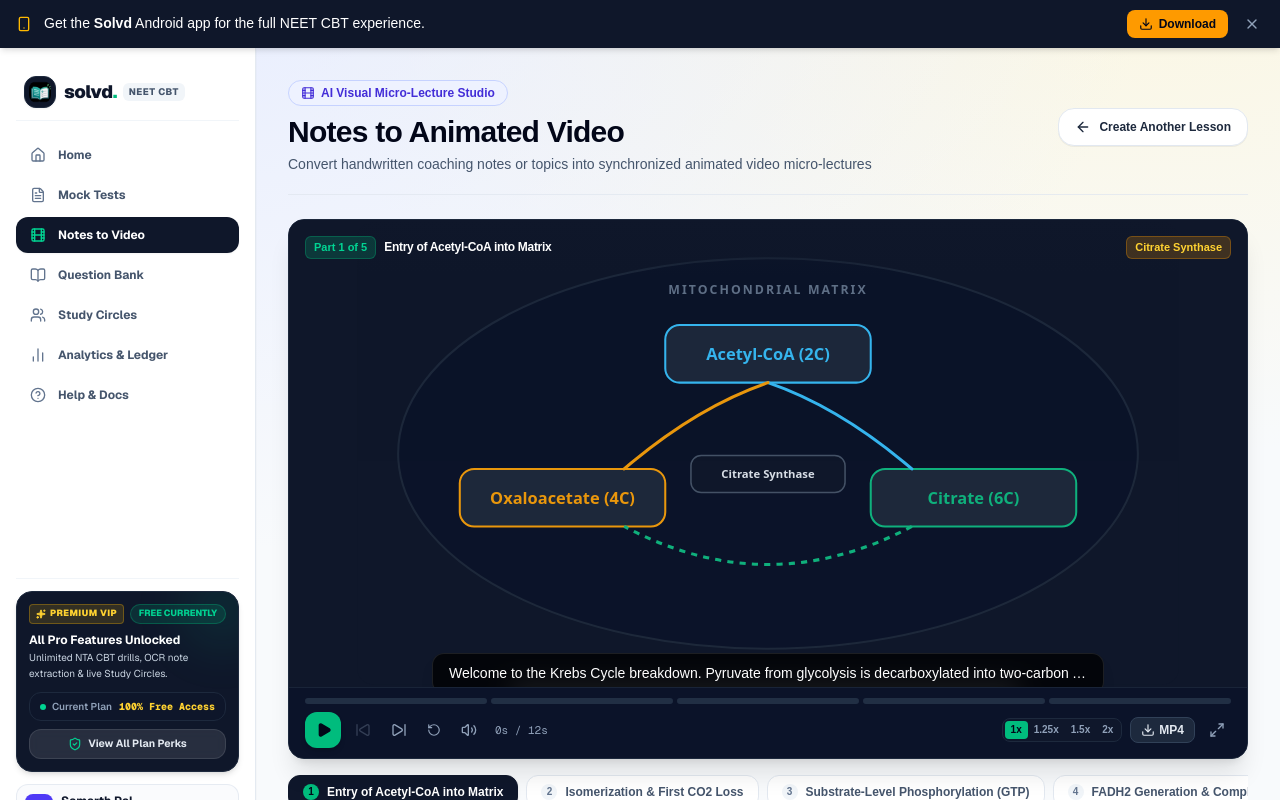
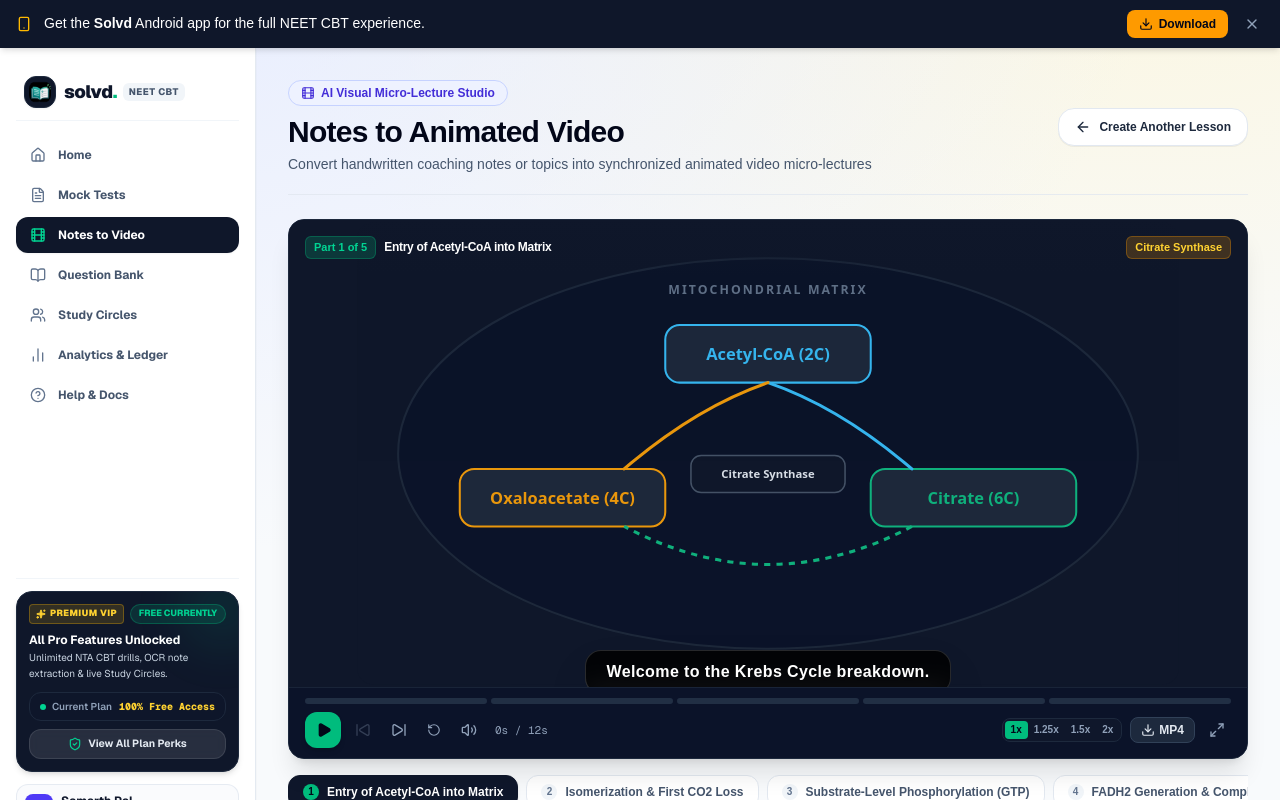
Before and after one commit to Sambully/Solvd, a Next.js app: page /dashboard/notes-to-video in a window 1280 px wide. Both pictures are taken after a click on the button "Play Sample Micro-Lecture". Shown: the top 800 px of the page. Built offline with nearby package versions, Linux system fonts and the light colour scheme; no server answers.

Commit message:
added dynamic subtitles

```diff
--- a/src/features/notes-to-video/components/InteractiveVideoPlayer.tsx
+++ b/src/features/notes-to-video/components/InteractiveVideoPlayer.tsx
@@ -1,6 +1,6 @@
 "use client";
 
-import React, { useState, useEffect, useRef, useCallback } from "react";
+import React, { useState, useEffect, useRef, useMemo } from "react";
 import type { VideoLesson } from "../types";
 import SVGSceneRenderer from "./SVGSceneRenderer";
 import {
@@ -25,6 +25,50 @@ interface InteractiveVideoPlayerProps {
 
 const SPEED_OPTIONS = [1.0, 1.25, 1.5, 2.0];
 
+/**
+ * Splits a scene narration text into bite-sized natural spoken phrases (4-7 words each).
+ */
+export function splitNarrationIntoPhrases(text: string): string[] {
+  if (!text) return [];
+  const clean = text.trim();
+  const clauses = clean.split(/([.,;:!?]+)/).filter(Boolean);
+  const phrases: string[] = [];
+  let current = "";
+
+  for (let i = 0; i < clauses.length; i++) {
+    const segment = clauses[i].trim();
+    if (!segment) continue;
+
+    if (/^[.,;:!?]+$/.test(segment)) {
+      if (current) current += segment;
+    } else {
+      const words = segment.split(/\s+/);
+      if (words.length > 7) {
+        if (current) {
+          phrases.push(current.trim());
+          current = "";
+        }
+        for (let w = 0; w < words.length; w += 5) {
+          phrases.push(words.slice(w, w + 5).join(" "));
+        }
+      } else {
+        if (current && current.split(/\s+/).length + words.length > 7) {
+          phrases.push(current.trim());
+          current = segment;
+        } else {
+          current = current ? `${current} ${segment}` : segment;
+        }
+      }
+    }
+  }
+
+  if (current.trim()) {
+    phrases.push(current.trim());
+  }
+
+  return phrases.length > 0 ? phrases : [clean];
+}
+
 export default function InteractiveVideoPlayer({
   lesson,
   onExportMP4,
@@ -41,6 +85,20 @@ export default function InteractiveVideoPlayer({
   const playerContainerRef = useRef<HTMLDivElement | null>(null);
 
   const currentScene = lesson.scenes[currentSceneIdx] || lesson.scenes[0];
+
+  // Dynamic phrase chunks for active scene
+  const narrationPhrases = useMemo(() => {
+    return splitNarrationIntoPhrases(currentScene?.narration || "");
+  }, [currentScene?.narration]);
+
+  // Determine active phrase index based on current audio playback progress
+  const activePhraseIndex = useMemo(() => {
+    if (narrationPhrases.length <= 1 || duration <= 0) return 0;
+    const progressRatio = Math.min(0.999, Math.max(0, currentTime / duration));
+    return Math.floor(progressRatio * narrationPhrases.length);
+  }, [currentTime, duration, narrationPhrases.length]);
+
+  const activeSubtitleText = narrationPhrases[activePhraseIndex] || currentScene?.narration;
 
   // Sync audio source and playback state
   useEffect(() => {
@@ -107,7 +165,6 @@ export default function InteractiveVideoPlayer({
   };
 
   const handleEnded = () => {
-    // Auto advance to next scene
     if (currentSceneIdx < lesson.scenes.length - 1) {
       setCurrentSceneIdx((prev) => prev + 1);
       setCurrentTime(0);
@@ -209,14 +266,19 @@ export default function InteractiveVideoPlayer({
           <SVGSceneRenderer scene={currentScene} isPlaying={isPlaying} />
         </div>
 
-        {/* Bottom Subtitles Bar */}
-        <div className="absolute bottom-16 left-1/2 -translate-x-1/2 z-20 w-[90%] max-w-2xl pointer-events-none">
-          <div className="rounded-xl bg-black/75 backdrop-blur-md border border-white/10 px-4 py-2 text-center shadow-lg">
-            <p className="text-xs sm:text-sm font-medium text-white leading-relaxed truncate">
-              {currentScene.narration}
-            </p>
+        {/* Dynamic Phrase-by-Phrase Subtitle Pill */}
+        {activeSubtitleText && (
+          <div className="absolute bottom-16 left-1/2 -translate-x-1/2 z-20 w-[90%] max-w-xl pointer-events-none flex justify-center">
+            <div
+              key={`${currentSceneIdx}_${activePhraseIndex}`}
+              className="rounded-2xl bg-black/85 backdrop-blur-md border border-white/15 px-5 py-2.5 text-center shadow-2xl animate-in fade-in zoom-in-95 duration-200"
+            >
+              <p className="text-sm sm:text-base font-bold text-white tracking-wide leading-snug drop-shadow-md">
+                {activeSubtitleText}
+              </p>
+            </div>
           </div>
-        </div>
+        )}
 
         {/* Bottom Control Bar */}
         <div className="relative z-20 px-4 py-2.5 bg-[#0b1329] border-t border-slate-800/80 flex flex-col gap-2">
--- a/src/features/notes-to-video/utils/videoExporter.ts
+++ b/src/features/notes-to-video/utils/videoExporter.ts
@@ -1,4 +1,5 @@
 import type { VideoLesson, Scene } from "../types";
+import { splitNarrationIntoPhrases } from "../components/InteractiveVideoPlayer";
 
 /**
  * Client-Side Video Exporter.
@@ -175,31 +176,29 @@ function renderFrame(
   ctx.font = "bold 15px system-ui, sans-serif";
   ctx.fillText(scene.title, 140, 34);
 
-  // 4. Clean Lower-Third Subtitle Bar
-  ctx.fillStyle = "rgba(0, 0, 0, 0.8)";
-  ctx.strokeStyle = "rgba(255, 255, 255, 0.1)";
-  ctx.lineWidth = 1;
+  // 4. Dynamic Phrase-by-Phrase Subtitle Pill
+  const phrases = splitNarrationIntoPhrases(scene.narration);
+  const phraseIndex = Math.min(phrases.length - 1, Math.floor(sceneProgress * phrases.length));
+  const activePhrase = phrases[phraseIndex] || scene.narration;
+
+  ctx.font = "bold 20px system-ui, sans-serif";
+  const textWidth = ctx.measureText(activePhrase).width;
+  const pillWidth = Math.max(340, textWidth + 60);
+  const pillX = (width - pillWidth) / 2;
+  const pillY = 590;
+
+  ctx.fillStyle = "rgba(0, 0, 0, 0.85)";
+  ctx.strokeStyle = "rgba(255, 255, 255, 0.15)";
+  ctx.lineWidth = 1.5;
   ctx.beginPath();
-  ctx.roundRect(80, 580, width - 160, 90, 16);
+  ctx.roundRect(pillX, pillY, pillWidth, 54, 18);
   ctx.fill();
   ctx.stroke();
 
-  ctx.fillStyle = "#f8fafc";
-  ctx.font = "500 15px system-ui, sans-serif";
-  const words = scene.narration.split(" ");
-  let line = "";
-  let textY = 618;
-  for (const word of words) {
-    const testLine = line + word + " ";
-    if (ctx.measureText(testLine).width > width - 220) {
-      ctx.fillText(line, 105, textY);
-      line = word + " ";
-      textY += 24;
-    } else {
-      line = testLine;
-    }
-  }
-  ctx.fillText(line, 105, textY);
+  ctx.fillStyle = "#ffffff";
+  ctx.textAlign = "center";
+  ctx.fillText(activePhrase, width / 2, pillY + 34);
+  ctx.textAlign = "start"; // reset alignment
 
   // 5. Scrubber Bar
   const overallProgress = (sceneIndex + sceneProgress) / totalScenes;
```
